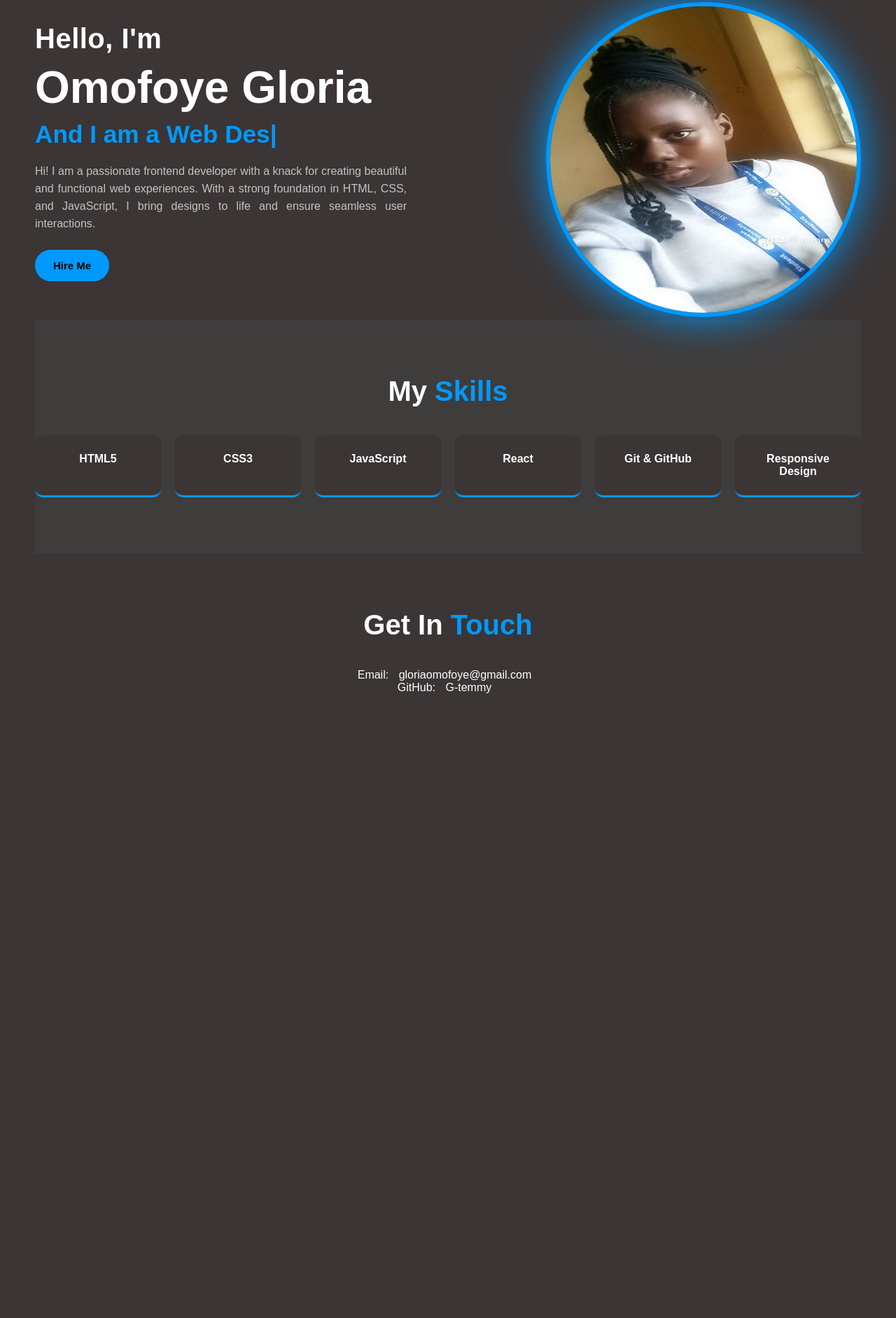
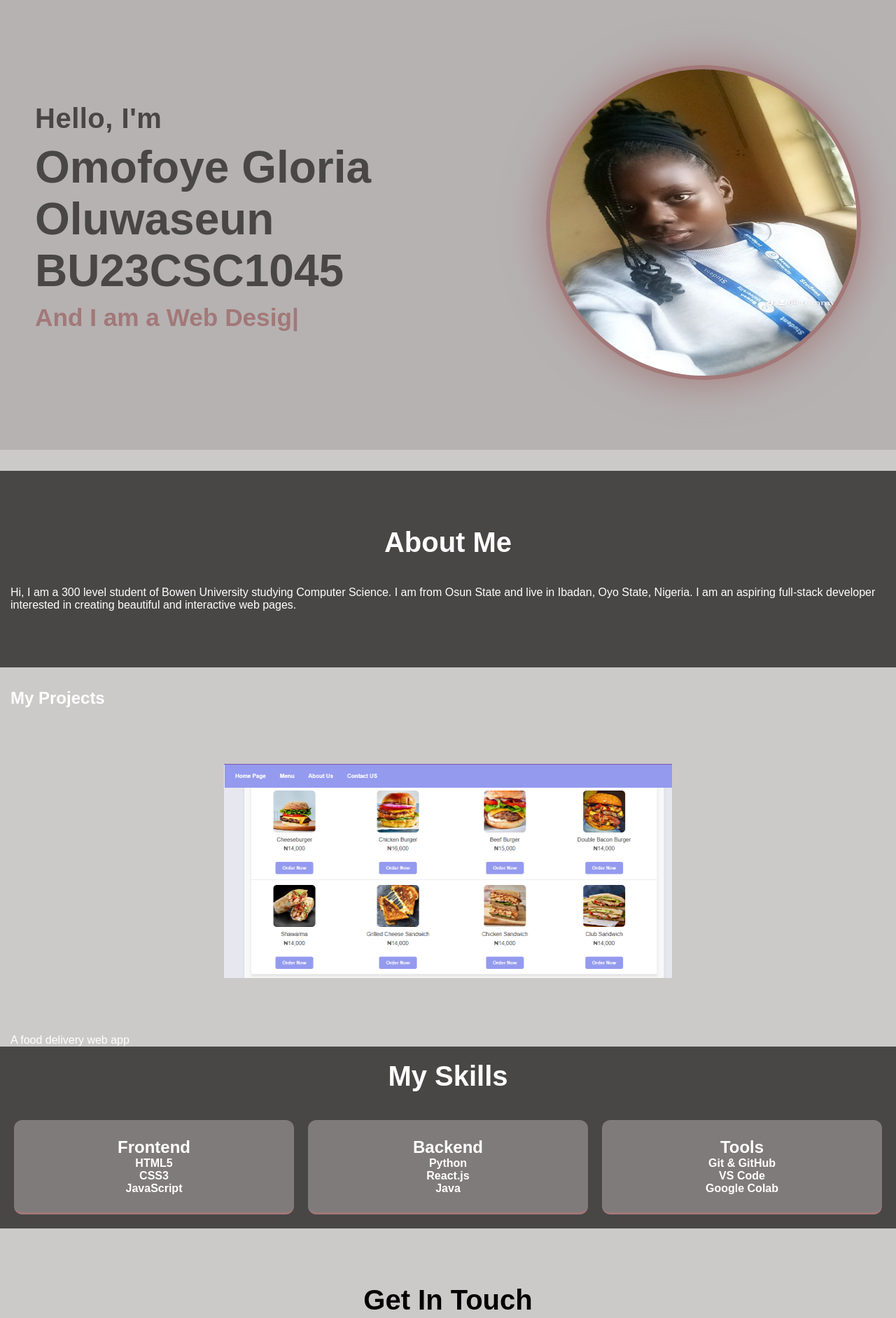
Before and after one commit to G-temmy/assignment, a plain HTML site: page index.html in a window 1280 px wide. Shown: the part 247-2131 px from the top of the page at 70% size. Before the commit the page ends 1319 px from the top, so only its background shows below. Drawn offline with nearby package versions, Linux system fonts and the light colour scheme.

Commit message:
finailizing report

```diff
--- a/index.html
+++ b/index.html
@@ -6,18 +6,20 @@
     <link rel="stylesheet" href="styles.css" />
     <title>Gloria</title>
   </head>
+
   <body>
+    <!-- HEADER -->
     <header>
       <div class="container">
         <nav>
-          <div class="logo">
-            <a href="#">Omofoye <span>GLoria</span> </a>
-          </div>
+          <div class="logo"></div>
           <ul>
             <li><a href="#home">Home</a></li>
             <li><a href="#skills">Skills</a></li>
+            <li><a href="#about">About Me</a></li>
             <li><a href="#contact">Contact</a></li>
           </ul>
+
           <button class="hamburger">
             <div class="bar"></div>
           </button>
@@ -25,63 +27,110 @@
       </div>
     </header>
 
-    <section class="home">
+    <main>
+      <!-- HOME SECTION -->
+      <section id="home" class="home">
         <div class="container">
           <div class="home-info">
             <div class="left">
               <h3>Hello, I'm</h3>
-            <h1>Omofoye Gloria</h1>
+              <h1>Omofoye Gloria Oluwaseun<br />BU23CSC1045</h1>
               <h4>And I am a <span class="multiple"></span></h4>
-            <p>
-              Hi! I am a passionate frontend developer with a knack for creating
-              beautiful and functional web experiences. With a strong foundation
-              in HTML, CSS, and JavaScript, I bring designs to life and ensure
-              seamless user interactions.
-            </p>
-            <div class="btn">
-              <button>Hire Me</button>
             </div>
-          </div>
+
             <div class="right">
               <div class="profile">
-              <img src="img/Gloria.jpeg" alt="" />
+                <img src="img/Gloria.jpeg" alt="Profile Image" />
               </div>
             </div>
           </div>
         </div>
-      <section id="skills" class="skills">
+      </section>
+      <!-- ABOUT SECTION -->
+      <section id="about" class="about">
         <div class="container">
-          <h2 class="section-title">My <span>Skills</span></h2>
-          <div class="skills-grid">
-            <div class="skill-card">HTML5</div>
-            <div class="skill-card">CSS3</div>
-            <div class="skill-card">JavaScript</div>
-            <div class="skill-card">React</div>
-            <div class="skill-card">Git & GitHub</div>
-            <div class="skill-card">Responsive Design</div>
+          <h2 class="section-title">About Me</h2>
+          <div class="about-content">
+            <div class="about-text">
+              <p>
+                Hi, I am a 300 level student of Bowen University studying
+                Computer Science. I am from Osun State and live in Ibadan, Oyo
+                State, Nigeria. I am an aspiring full-stack developer interested
+                in creating beautiful and interactive web pages.
+              </p>
+            </div>
           </div>
         </div>
       </section>
 
+      <!-- PROJECTS SECTION -->
+      <section class="projects">
+        <div class="container">
+          <h1>My Projects</h1>
+          <img class="img" src="img/Capture.PNG" alt="Project Image" />
+          <p>A food delivery web app</p>
+        </div>
+      </section>
+
+      <!-- SKILLS SECTION -->
+      <section id="skills" class="skills">
+        <div class="container">
+          <h2 class="section-title">My Skills</h2>
+
+          <div class="skills-grid">
+            <div class="skill-card">
+              <h1>Frontend</h1>
+              <p>HTML5</p>
+              <p>CSS3</p>
+              <p>JavaScript</p>
+            </div>
+
+            <div class="skill-card">
+              <h1>Backend</h1>
+              <p>Python</p>
+              <p>React.js</p>
+              <p>Java</p>
+            </div>
+
+            <div class="skill-card">
+              <h1>Tools</h1>
+              <p>Git & GitHub</p>
+              <p>VS Code</p>
+              <p>Google Colab</p>
+            </div>
+          </div>
+        </div>
+      </section>
+
+      <!-- CONTACT SECTION -->
       <section id="contact" class="contact">
         <div class="container">
-          <h2 class="section-title">Get In <span>Touch</span></h2>
-          <div class="contact-info">
+          <h2 class="section-title">Get In Touch</h2>
           <p>
             Email:
-              <a href="mailto:gloriaomofoye@gmail.com"
-                >gloriaomofoye@gmail.com</a
-              >
+            <a href="mailto:gloriaomofoye@gmail.com">gloriaomofoye@gmail.com</a>
           </p>
           <p>
             GitHub:
             <a href="https://github.com/G-temmy" target="_blank">G-temmy</a>
           </p>
         </div>
+      </section>
+    </main>
+
+    <!-- FOOTER -->
+    <footer>
+      <div class="footer">
+        <p>© 2025 Gloria Portfolio | All Rights Reserved</p>
       </div>
-      </section>
-    </section>
+    </footer>
+
     <script src="https://cdn.jsdelivr.net/npm/typed.js@2.0.12"></script>
     <script src="main.js"></script>
+    <script>
+      window.onload = function () {
+        alert("Welcome to My webpage!");
+      };
+    </script>
   </body>
 </html>
--- a/main.js
+++ b/main.js
@@ -22,7 +22,12 @@ window.addEventListener("scroll", () => {
 });
 
 const typed = new Typed(".multiple", {
-  strings: ["Frontend Developer", "Web Designer", "Problem Solver"],
+  strings: [
+    "Frontend Developer",
+    "Web Designer",
+    "Problem Solver",
+    "Backend Developer",
+  ],
   typeSpeed: 80,
   backSpeed: 60,
   backDelay: 1500,
--- a/styles.css
+++ b/styles.css
@@ -6,12 +6,12 @@
 }
 
 :root {
-  --text-color: #0099ff;
-  --bg-color: #3b3535;
+  --text-color: #a37878;
+  --bg-color: #a8a3a394;
   --white: #fff;
   --black: #000;
-  --mob-color: #444444;
-  --primary-color: #3f3c3c;
+  --mob-color: #000000;
+  --primary-color: #494646;
   --transition: 0.3s cubic-bezier(0.4, 0, 0.2, 1);
 }
 body {
@@ -26,7 +26,7 @@ body {
 }
 
 header {
-  background: var(--bg-color);
+  background: var(--primary-color);
   height: 90px;
   display: flex;
   align-items: center;
@@ -45,12 +45,12 @@ nav .logo {
 nav .logo a {
   text-decoration: none;
   font-size: 12px;
-  font-weight: 1000;
+  font-weight: 800;
   color: var(--white);
 }
 
 nav .logo a span {
-  color: var(--text-color);
+  color: var(--primary-color);
 }
 
 nav ul {
@@ -111,12 +111,12 @@ nav .hamburger.active .bar {
 /* Home section*/
 .home {
   background: var(--bg-color);
-  position: absolute;
+
   top: 0;
   width: 100%;
   height: 100vh;
   z-index: -1;
-  padding: 250px 0 50px;
+  padding: 50px 0 30px;
 }
 
 .home .home-info {
@@ -133,17 +133,17 @@ nav .hamburger.active .bar {
   font-size: 2.5rem;
   font-weight: bold;
   letter-spacing: 0.5px;
-  color: var(--white);
+  color: var(--primary-color);
   border-radius: 25px;
 }
 .left h1 {
-  font-size: 4.5rem;
-  color: var(--white);
+  font-size: 2.5rem;
+  color: var(--primary-color);
   margin: 10px 0;
 }
 
 .left h4 {
-  color: var(--white);
+  color: var(--primary-color);
   font-size: 2.2rem;
   font-weight: bold;
   margin-bottom: 20px;
@@ -156,7 +156,7 @@ nav .hamburger.active .bar {
   font-size: 16px;
   font-weight: 400;
   line-height: 25px;
-  color: #c3c3c3;
+  color: var(--primary-color);
   mask-border: 50px;
   margin-bottom: 15px;
   text-align: justify;
@@ -203,7 +203,7 @@ nav .hamburger.active .bar {
 
 /* Skills Section */
 .skills {
-  padding: 80px 0;
+  padding: 20px;
   background: var(--primary-color);
 }
 
@@ -222,13 +222,19 @@ nav .hamburger.active .bar {
   grid-template-columns: repeat(auto-fit, minmax(140px, 1fr));
   gap: 20px;
 }
-
+.skill-card h1 {
+  font-size: 1.5rem;
+}
+.skill-card p {
+  font-size: 1rem;
+}
 .skill-card {
   background: var(--bg-color);
   padding: 25px;
   text-align: center;
   border-radius: 12px;
   font-weight: 600;
+  font-size: 0.5rem;
   border-bottom: 3px solid var(--text-color);
   transition: var(--transition);
   color: var(--white);
@@ -240,17 +246,49 @@ nav .hamburger.active .bar {
   transform: translateY(-5px);
 }
 
+/* About Section */
+.about {
+  padding: 80px 0;
+  margin: 30px 0;
+  background: var(--primary-color);
+}
+
+.about-img {
+  margin: 30px;
+
+  color: var(--black);
+  text-align: center;
+}
+
+.img {
+  width: 800px;
+  height: auto;
+  padding: 80px;
+  display: block;
+  margin: 0 auto;
+}
 /* --- Contact Section --- */
 .contact {
   padding: 80px 0;
   text-align: center;
+  color: var(--black);
 }
 
 .contact-info a {
-  color: var(--white);
+  color: rgb(49, 49, 155);
   text-decoration: none;
   font-weight: 500;
   margin: 0 10px;
+  display: block;
+  justify-content: center;
+  gap: 10px;
+}
+.footer {
+  background: #111; /* dark background */
+  color: #fff;
+  text-align: center;
+  padding: 25px 0;
+  font-size: 15px;
 }
 
 /* Media Screen */
```
Also changed, not shown: img/Capture.PNG (added). Lines whose indentation alone changed are shown as unchanged.
